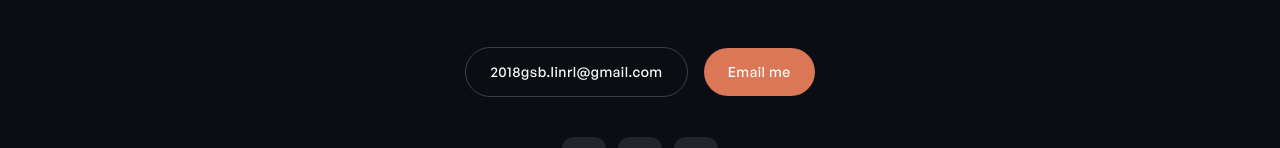
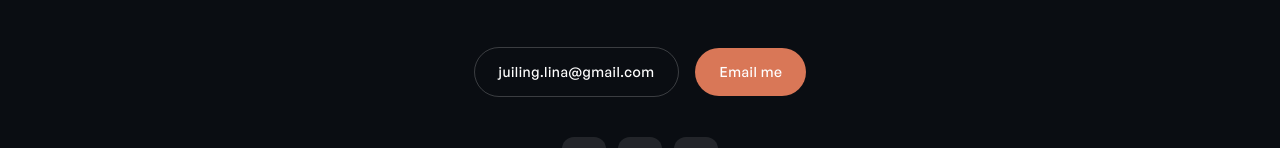
Before and after one commit to Rueilling2085/launchfolio-portfolio, a Next.js app: page / in a window 1280 px wide. Shown: the part 7701-7849 px from the top of the page. Built offline with nearby package versions, Linux system fonts and the light colour scheme; a web font is replaced by a local one.

Commit message:
content: update contact email and Facebook link

```diff
--- a/src/components/layout/Footer.tsx
+++ b/src/components/layout/Footer.tsx
@@ -12,8 +12,8 @@ const cycleWords = ["build", "create"];
 
 const socials = [
   { label: "LinkedIn", icon: LinkedInIcon, href: "https://www.linkedin.com/in/juiling" },
-  { label: "Gmail", icon: Mail, href: "mailto:2018gsb.linrl@gmail.com" },
-  { label: "Facebook", icon: FacebookIcon, href: "#" },
+  { label: "Gmail", icon: Mail, href: "mailto:juiling.lina@gmail.com" },
+  { label: "Facebook", icon: FacebookIcon, href: "https://www.facebook.com/share/1CgxT39npq/?mibextid=wwXIfr" },
 ];
 
 export function Footer() {
@@ -54,13 +54,13 @@ export function Footer() {
 
         <div className="mt-12 flex flex-col items-center justify-center gap-4 sm:flex-row">
           <a
-            href="mailto:2018gsb.linrl@gmail.com"
+            href="mailto:juiling.lina@gmail.com"
             className="inline-flex items-center justify-center rounded-full border border-white/20 px-6 py-3.5 text-sm font-medium transition-colors hover:bg-white/10"
           >
-            2018gsb.linrl@gmail.com
+            juiling.lina@gmail.com
           </a>
           <a
-            href="mailto:2018gsb.linrl@gmail.com"
+            href="mailto:juiling.lina@gmail.com"
             className="inline-flex items-center justify-center rounded-full bg-accent px-6 py-3.5 text-sm font-medium text-white transition-transform hover:scale-[1.02]"
           >
             Email me
```
